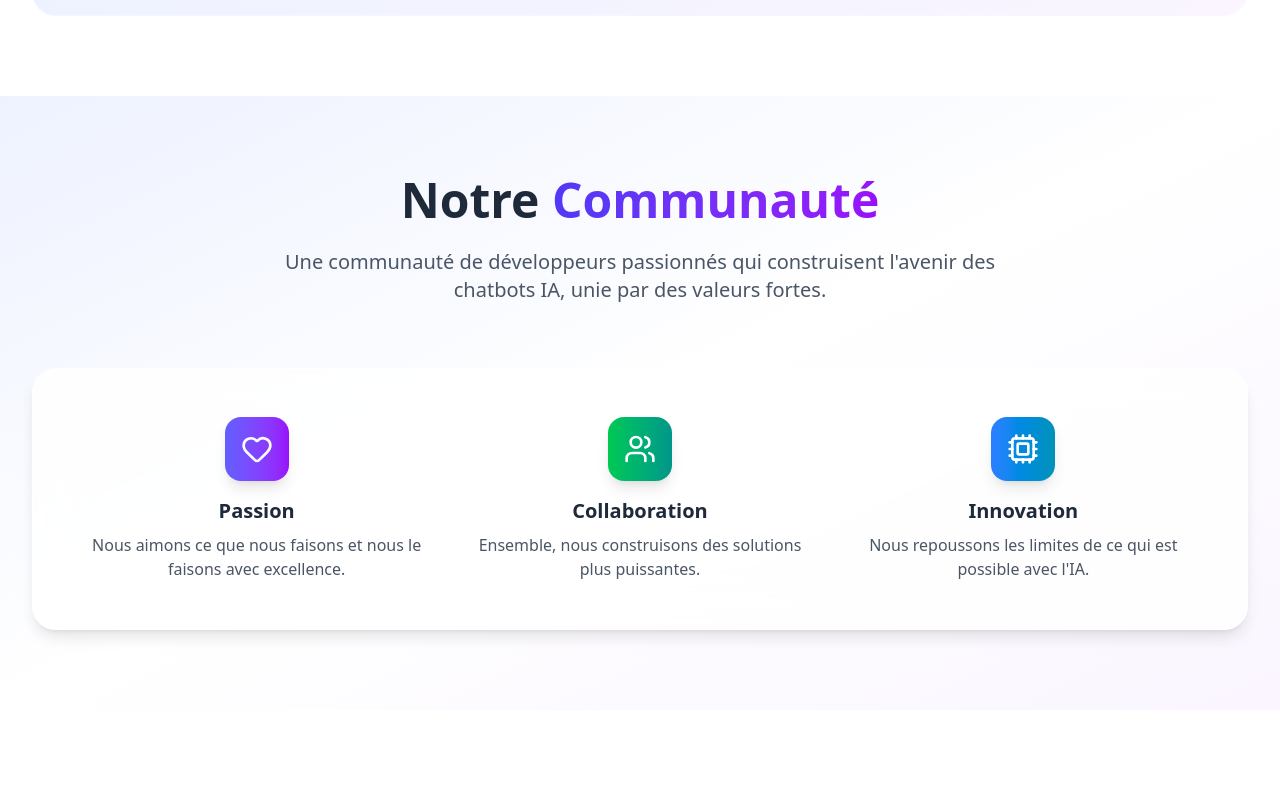
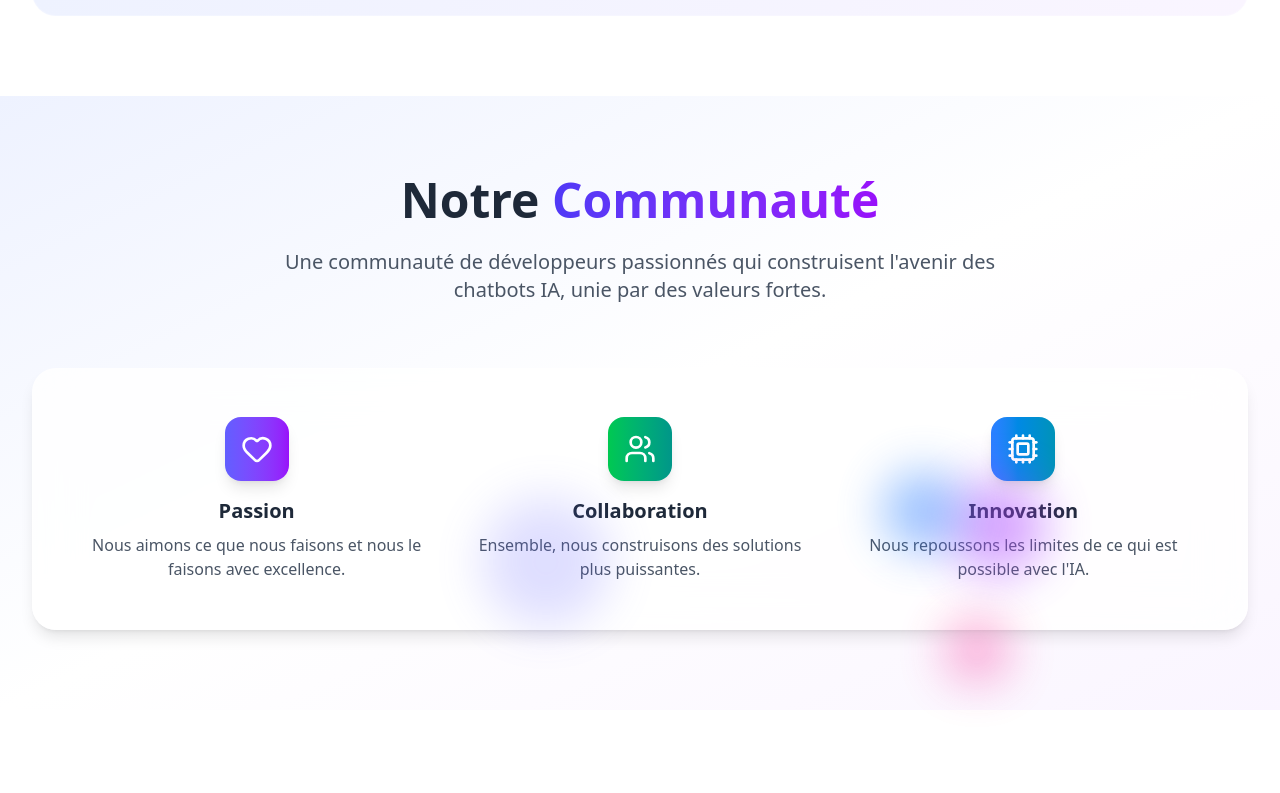
Before and after one commit to RINOHeinrich1/madaChatFrontend, a React (Vite) app: page / in a window 1280 px wide. Shown: the part 2002-2795 px from the top of the page. Built offline with nearby package versions, Linux system fonts and the light colour scheme.

Commit message:
adding floating orb in community

```diff
--- a/src/components/landingPages/Community.tsx
+++ b/src/components/landingPages/Community.tsx
@@ -1,7 +1,20 @@
-import React from "react";
+import { useState, useEffect } from "react";
 import { Users, Globe, Heart, Cpu, Star, MessageCircle } from "lucide-react";
+import FloatingOrb from "../../ui/FloatingOrb";
 
 export default function Community() {
+  const [mousePosition, setMousePosition] = useState({ x: 0, y: 0 });
+  useEffect(() => {
+    const handleMouseMove = (e) => {
+      setMousePosition({
+        x: (e.clientX / window.innerWidth) * 100,
+        y: (e.clientY / window.innerHeight) * 100,
+      });
+    };
+
+    window.addEventListener("mousemove", handleMouseMove);
+    return () => window.removeEventListener("mousemove", handleMouseMove);
+  }, []);
   const stats = [
     {
       icon: <Users className="w-8 h-8" />,
@@ -76,6 +89,30 @@ export default function Community() {
         {/* Community Values */}
         <div className="bg-white/80 dark:bg-gray-800/80 backdrop-blur-xl rounded-3xl p-12 border border-white/20 dark:border-gray-700/50 shadow-lg">
           <div className="grid grid-cols-1 md:grid-cols-3 gap-8 text-center">
+            <FloatingOrb
+              size="w-32 h-32"
+              color="bg-indigo-500"
+              delay="0s"
+              duration="6s"
+            />
+            <FloatingOrb
+              size="w-24 h-24"
+              color="bg-purple-500"
+              delay="2s"
+              duration="8s"
+            />
+            <FloatingOrb
+              size="w-16 h-16"
+              color="bg-pink-500"
+              delay="4s"
+              duration="7s"
+            />
+            <FloatingOrb
+              size="w-20 h-20"
+              color="bg-blue-500"
+              delay="1s"
+              duration="9s"
+            />
             <div>
               <div className="w-16 h-16 bg-gradient-to-r from-indigo-500 to-purple-600 rounded-2xl flex items-center justify-center mx-auto mb-4 shadow-lg">
                 <Heart className="w-8 h-8 text-white" />
--- a/src/components/landingPages/Hero.tsx
+++ b/src/components/landingPages/Hero.tsx
@@ -1,6 +1,6 @@
 import React, { useEffect, useState } from "react";
 import { Bot, Zap, Users, ArrowRight, Github, Star, Sparkles, ChevronDown } from "lucide-react";
-
+import FloatingOrb from "../../ui/FloatingOrb";
 export default function Hero() {
   const [mousePosition, setMousePosition] = useState({ x: 0, y: 0 });
   const [isVisible, setIsVisible] = useState(false);
@@ -26,17 +26,7 @@ export default function Hero() {
     }
   };
 
-  const FloatingOrb = ({ size, color, delay, duration }) => (
-    <div
-      className={`absolute rounded-full ${size} ${color} opacity-20 blur-xl animate-pulse`}
-      style={{
-        animationDelay: delay,
-        animationDuration: duration,
-        left: `${Math.random() * 100}%`,
-        top: `${Math.random() * 100}%`,
-      }}
-    />
-  );
+
 
   return (
     <section className="relative min-h-screen overflow-hidden bg-gradient-to-br from-slate-900 via-purple-900 to-slate-900">
--- a/src/pages/LoginPage.jsx
+++ b/src/pages/LoginPage.jsx
@@ -56,8 +56,6 @@ export default function LoginPage() {
         />
       </div>
 
-
-
       {/* Form Container */}
       <div className="relative z-10 w-full max-w-md bg-white/10 backdrop-blur-xl border border-white/20 text-white rounded-2xl shadow-2xl p-8 space-y-6 animate-fade-in">
         <h1 className="text-4xl font-black text-center bg-gradient-to-r from-indigo-400 via-purple-400 to-pink-400 bg-clip-text text-transparent">
@@ -67,20 +65,7 @@ export default function LoginPage() {
           Connectez-vous pour administrer vos Chatbots IA
         </p>
 
-        <form
-          onSubmit={async (e) => {
-            e.preventDefault();
-            setLoading(true);
-            try {
-              await handleLogin(email, password);
-            } catch (err) {
-              setError("Échec de la connexion. Vérifiez vos identifiants.");
-            } finally {
-              setLoading(false);
-            }
-          }}
-          className="space-y-5"
-        >
+        <form onSubmit={handleLogin} className="space-y-5">
           <div>
             <label htmlFor="email" className="block mb-1 font-medium">
               Adresse email
@@ -122,7 +107,9 @@ export default function LoginPage() {
             disabled={loading}
             className="w-full bg-gradient-to-r from-indigo-600 via-purple-600 to-pink-600 hover:from-indigo-700 hover:to-pink-700 text-white font-semibold px-5 py-3 rounded-xl flex justify-center items-center gap-2 transition-all duration-500 shadow-lg hover:shadow-pink-500/30"
           >
-            {loading ? "Connexion..." : (
+            {loading ? (
+              "Connexion..."
+            ) : (
               <>
                 <LogIn className="w-5 h-5" />
                 Se connecter
--- /dev/null
+++ b/src/ui/FloatingOrb.jsx
@@ -0,0 +1,13 @@
+export default function FloatingOrb({ size, color, delay, duration }) {
+  return (
+    <div
+      className={`absolute rounded-full ${size} ${color} opacity-20 blur-xl animate-pulse`}
+      style={{
+        animationDelay: delay,
+        animationDuration: duration,
+        left: `${Math.random() * 100}%`,
+        top: `${Math.random() * 100}%`,
+      }}
+    />
+  );
+}
```
